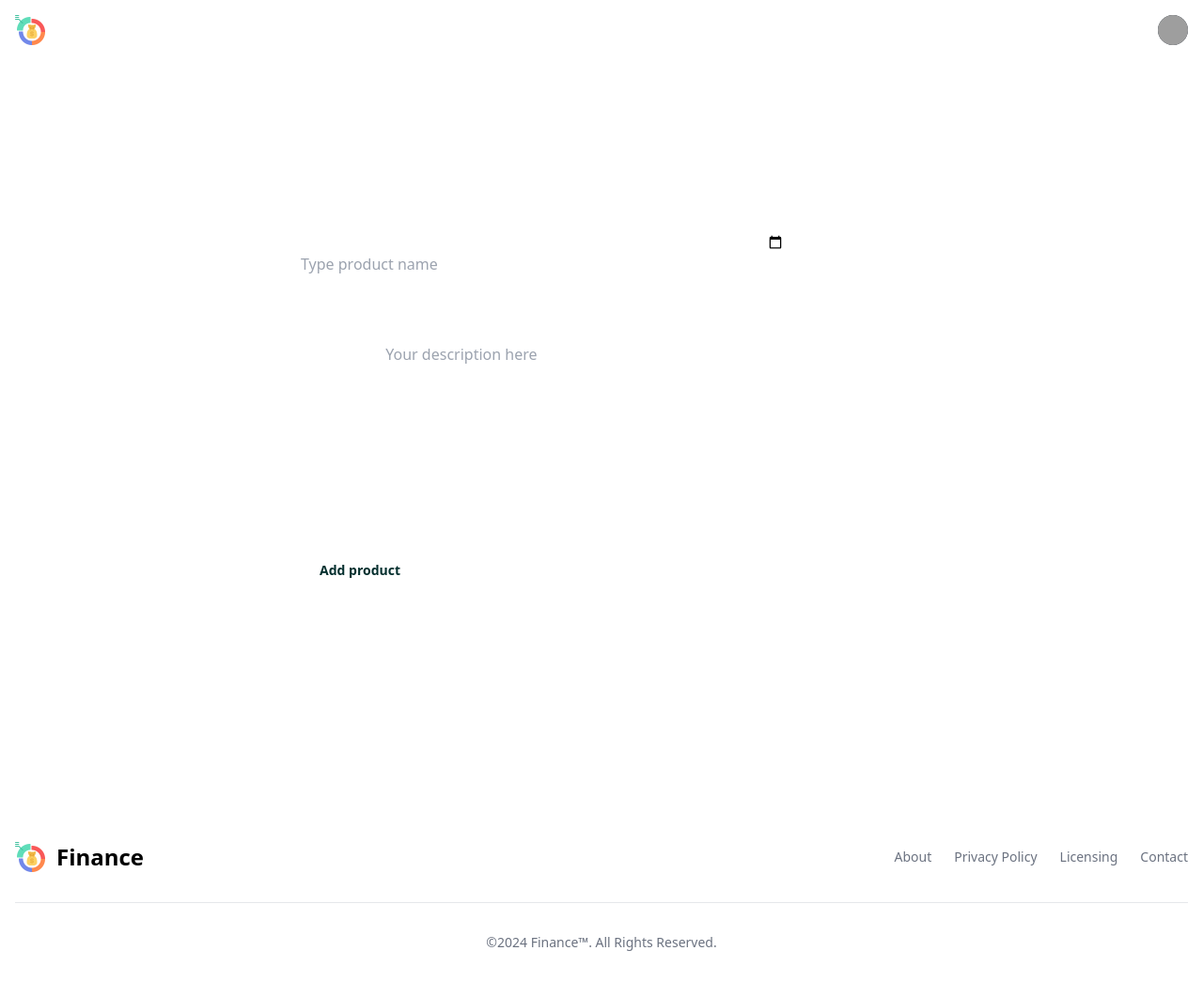
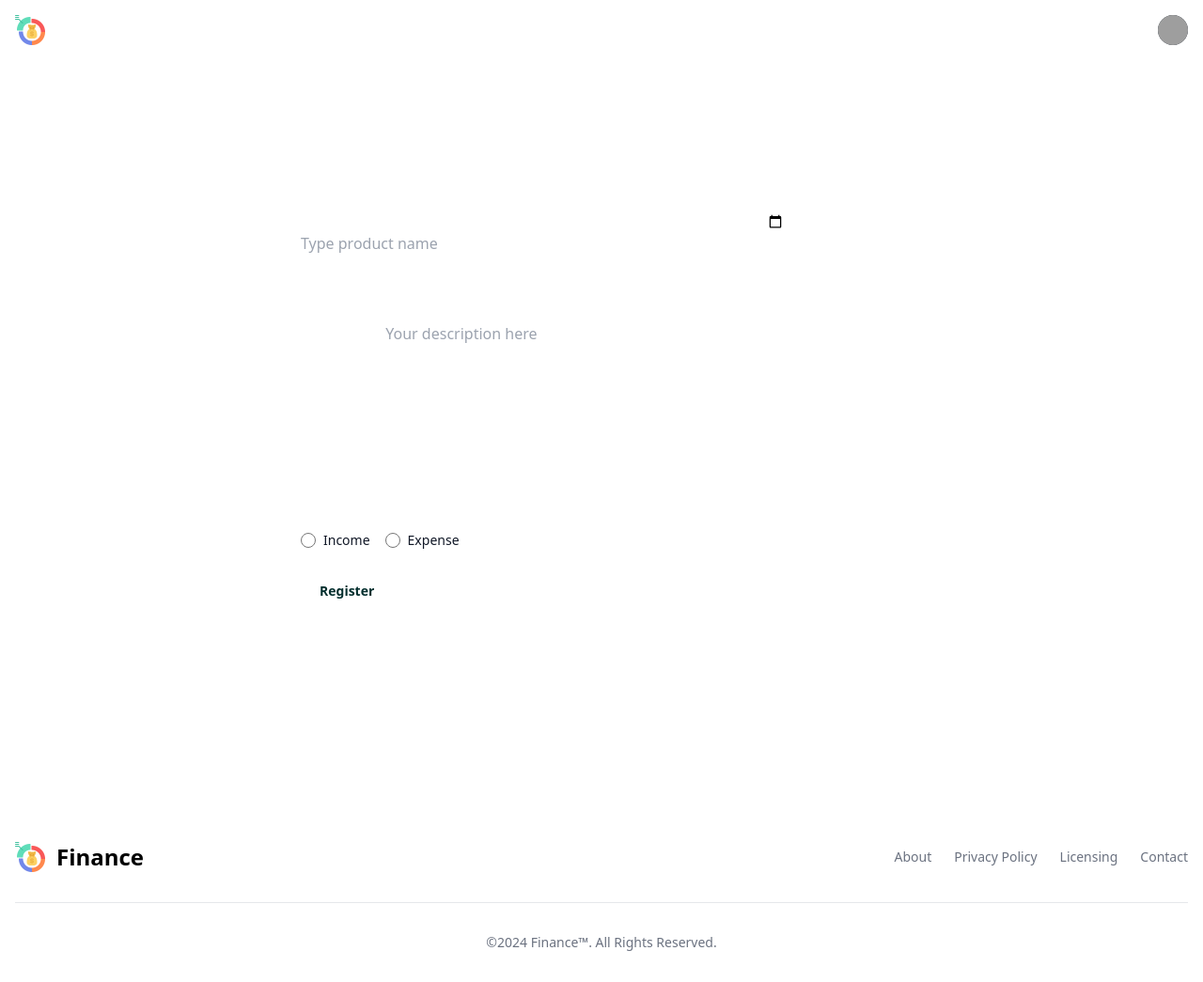
Before and after one commit to emidiovaleretto/my-budget-buddy, a Django app: page /statements/new_balance in a window 1280 px wide. Shown: the whole page at 94% size. Run offline with Django 5.2, Linux system fonts and the light colour scheme; some libraries are stand-ins or nearby versions; grey boxes are pictures that could not be loaded.

Commit message:
chore: add a radio component

```diff
--- a/statements/templates/statements/add_entries.html
+++ b/statements/templates/statements/add_entries.html
@@ -43,9 +43,21 @@
                     <label for="description" class="label">Description</label>
                     <textarea id="description" rows="8" class="input-field resize-none" placeholder="Your description here"></textarea>
                 </div>
+
+                <div class="flex">
+                    <div class="flex items-center me-4">
+                        <input id="inline-radio" type="radio" value="" name="inline-radio-group" class="w-4 h-4 text-accent bg-gray-100 border-gray-300 focus:ring-blue-500 dark:focus:ring-acctext-accent dark:ring-offset-gray-800 focus:ring-2 dark:bg-gray-700 dark:border-gray-600">
+                        <label for="inline-radio" class="ms-2 text-sm font-medium text-gray-900 dark:text-gray-300">Income</label>
+                    </div>
+                    <div class="flex items-center me-4">
+                        <input id="inline-2-radio" type="radio" value="" name="inline-radio-group" class="w-4 h-4 text-accent bg-gray-100 border-gray-300 focus:ring-blue-500 dark:focus:ring-acctext-accent dark:ring-offset-gray-800 focus:ring-2 dark:bg-gray-700 dark:border-gray-600">
+                        <label for="inline-2-radio" class="ms-2 text-sm font-medium text-gray-900 dark:text-gray-300">Expense</label>
+                    </div>
+                </div>
+
             </div>
             <button type="submit" class="inline-flex items-center px-5 py-2.5 mt-4 sm:mt-6 text-sm font-bold text-center text-teal-950 bg-accent rounded-lg focus:ring-4 focus:ring-primary-200 dark:focus:ring-primary-900 hover:bg-accent-hover">
-                Add product
+                Register
             </button>
         </form>
     </div>
```
